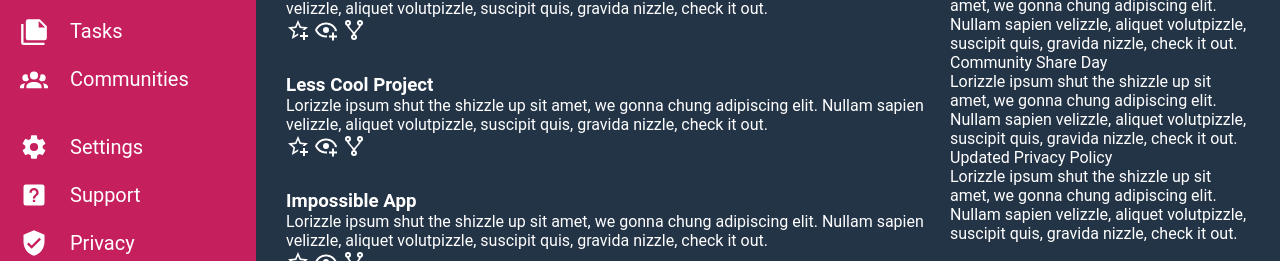
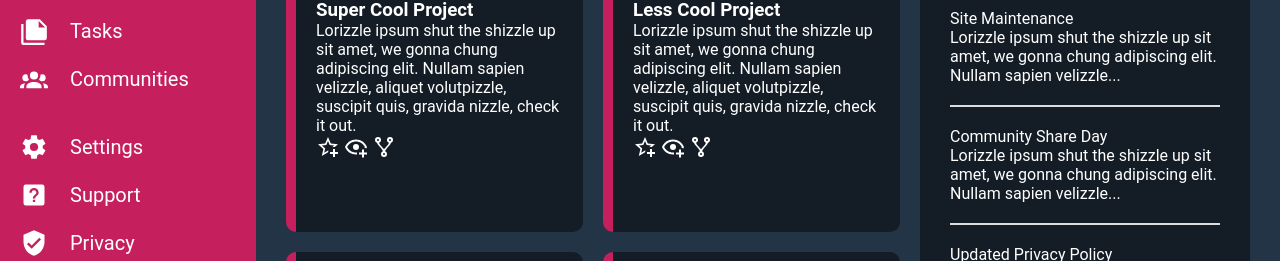
Before and after one commit to Jaypen-git/Admin-Dashboard, a plain HTML site: page index.html in a window 1280 px wide. Shown: the part 271-532 px from the top of the page. Drawn offline with Linux system fonts and the light colour scheme.

Commit message:
styled  with grid and added hr tags

```diff
--- a/index.html
+++ b/index.html
@@ -220,18 +220,17 @@
         <div id="announcements" class="content-right">
             <div>
                 <p>Site Maintenance</p>
-                <p>Lorizzle ipsum shut the shizzle up sit amet, we gonna chung adipiscing elit. Nullam sapien velizzle,
-                    aliquet volutpizzle, suscipit quis, gravida nizzle, check it out.</p>
+                <p>Lorizzle ipsum shut the shizzle up sit amet, we gonna chung adipiscing elit. Nullam sapien velizzle...</p>
             </div>
+            <hr>
             <div>
                 <p>Community Share Day</p>
-                <p>Lorizzle ipsum shut the shizzle up sit amet, we gonna chung adipiscing elit. Nullam sapien velizzle,
-                    aliquet volutpizzle, suscipit quis, gravida nizzle, check it out.</p>
+                <p>Lorizzle ipsum shut the shizzle up sit amet, we gonna chung adipiscing elit. Nullam sapien velizzle...</p>
             </div>
+            <hr>
             <div>
                 <p>Updated Privacy Policy</p>
-                <p>Lorizzle ipsum shut the shizzle up sit amet, we gonna chung adipiscing elit. Nullam sapien velizzle,
-                    aliquet volutpizzle, suscipit quis, gravida nizzle, check it out.</p>
+                <p>Lorizzle ipsum shut the shizzle up sit amet, we gonna chung adipiscing elit. Nullam sapien velizzle...</p>
             </div>
         </div>
         <h2 id="trending-header" class="content-right">Trending</h2>
--- a/style.css
+++ b/style.css
@@ -25,10 +25,15 @@ body {
     background-color: var(--main);
     display: grid;
     font-family: 'Roboto', sans-serif;
-    grid-template-columns: repeat(5, 1fr);
-    grid-template-rows: repeat(6, 1fr);
+    /* grid-template-format: grid row / grid-column */
+    grid-template: repeat(6, 1fr) / repeat(5, 1fr);
     margin: 0;
     height: max-content;
+}
+hr {
+    border: 1px solid;
+    color: var(--second-text);
+    margin: 20px 0 20px 0;
 }
 nav {
     background-color: var(--nav);
@@ -119,35 +124,52 @@ header button {
 .content {
     color: var(--text);
     display: grid;
-    grid-template-columns: 1fr 1fr 300px;
-    grid-template-rows: 40px 1fr 40px 1fr;
+    grid-template: 40px 370px 60px 370px / 1fr 1fr 350px;
     grid-column: 2/6;;
-    grid-row: 2/7;;
-    min-height: max-content;
+    grid-row: 2/7;
     padding: 30px;
 }
 .content-left {
     grid-column: 1/3;
 }
 .content-right {
-    grid-column: 3/4
+    grid-column: 3/4;
+    margin-left: 20px;
 }
 #projects-header {
     grid-row: 1/2;
 }
 #projects {
     display: grid;
+    gap: 20px;
+    grid-template: 1fr 1fr 1fr / 1fr 1fr;
     grid-row: 2/5;
+}
+.project {
+    background-color: var(--header);
+    border-left: 10px solid var(--nav);
+    border-radius: 10px;
+    box-sizing: border-box;
+    display: flex;
+    flex-direction: column;
+    padding: 20px;
 }
 #announcements-header {
     grid-row: 1/2;
 }
 #announcements {
+    background-color: var(--header);
+    border-radius: 10px;
     grid-row: 2/3;
+    padding: 30px;
 }
 #trending-header {
+    align-self: center;
     grid-row: 3/4;
 }
 #trending {
+    background-color: var(--header);
+    border-radius: 10px;
     grid-row: 4/5;
+    padding: 30px;
 }
```
